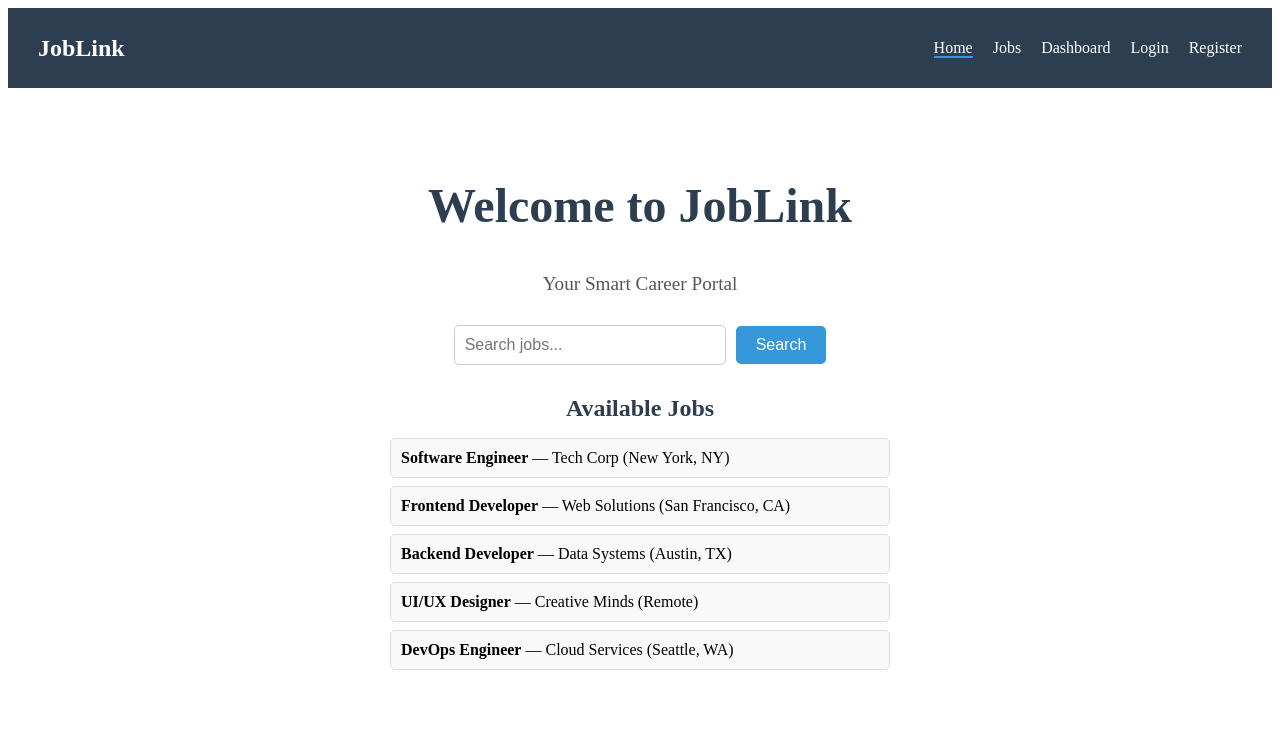
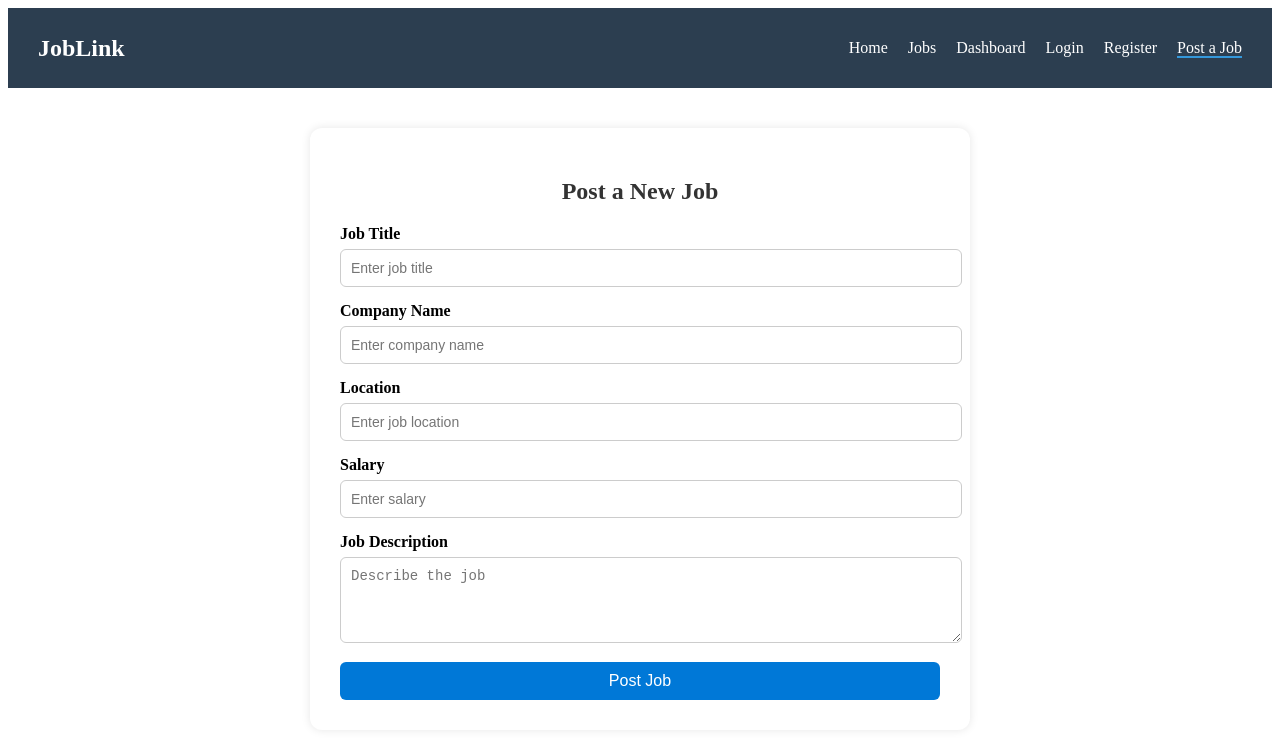
Before and after one commit to KKShaminda/Joblink, an Angular app in the folder joblink-frontend/: page /job-post in a window 1280 px wide. Before the commit this address led to /. Shown: the top 738 px of the page. Built offline with nearby package versions, Linux system fonts and the light colour scheme.

Commit message:
create job post page

```diff
--- a/joblink-frontend/src/app/app.routes.ts
+++ b/joblink-frontend/src/app/app.routes.ts
@@ -10,6 +10,7 @@ import { Applications } from './pages/dashboard/applications/applications';
 import { Profile } from './pages/dashboard/profile/profile';
 import { SavedJobs } from './pages/dashboard/saved-jobs/saved-jobs';
 import { Settings } from './pages/dashboard/settings/settings';
+import { JobPost as JobPostComponent } from './pages/job-post/job-post';
 
 export const routes: Routes = [
     { path: '', component: Landing },
@@ -18,6 +19,7 @@ export const routes: Routes = [
     { path: 'login', component: Login },
     { path: 'register', component: Register },
     { path: 'apply/:id', loadComponent: () => import('./pages/job-application/job-application').then(m => m.JobApplication) },
+    { path: 'job-post', component: JobPostComponent },
     {
     path: 'dashboard',
     component: DashboardLayout,
--- /dev/null
+++ b/joblink-frontend/src/app/pages/job-post/job-post.html
@@ -0,0 +1,37 @@
+<div class="job-post-container">
+  <h2>Post a New Job</h2>
+
+  <form [formGroup]="jobForm" (ngSubmit)="onSubmit()">
+    <div class="form-group">
+      <label>Job Title</label>
+      <input type="text" formControlName="title" placeholder="Enter job title" />
+      <small *ngIf="submitted && f['title'].errors?.['required']">Title is required.</small>
+    </div>
+
+    <div class="form-group">
+      <label>Company Name</label>
+      <input type="text" formControlName="company" placeholder="Enter company name" />
+      <small *ngIf="submitted && f['company'].errors?.['required']">Company name is required.</small>
+    </div>
+
+    <div class="form-group">
+      <label>Location</label>
+      <input type="text" formControlName="location" placeholder="Enter job location" />
+      <small *ngIf="submitted && f['location'].errors?.['required']">Location is required.</small>
+    </div>
+
+    <div class="form-group">
+      <label>Salary</label>
+      <input type="text" formControlName="salary" placeholder="Enter salary" />
+      <small *ngIf="submitted && f['salary'].errors?.['pattern']">Only numbers allowed.</small>
+    </div>
+
+    <div class="form-group">
+      <label>Job Description</label>
+      <textarea rows="4" formControlName="description" placeholder="Describe the job"></textarea>
+      <small *ngIf="submitted && f['description'].errors?.['minlength']">Minimum 10 characters.</small>
+    </div>
+
+    <button type="submit">Post Job</button>
+  </form>
+</div>
--- /dev/null
+++ b/joblink-frontend/src/app/pages/job-post/job-post.scss
@@ -0,0 +1,53 @@
+.job-post-container {
+  max-width: 600px;
+  margin: 40px auto;
+  background: #ffffff;
+  padding: 30px;
+  border-radius: 12px;
+  box-shadow: 0 0 10px rgba(0, 0, 0, 0.1);
+}
+
+h2 {
+  text-align: center;
+  margin-bottom: 20px;
+  color: #333;
+}
+
+.form-group {
+  margin-bottom: 15px;
+}
+
+label {
+  display: block;
+  font-weight: 600;
+  margin-bottom: 6px;
+}
+
+input,
+textarea {
+  width: 100%;
+  padding: 10px;
+  border: 1px solid #ccc;
+  border-radius: 6px;
+  font-size: 14px;
+}
+
+small {
+  color: red;
+  font-size: 12px;
+}
+
+button {
+  width: 100%;
+  padding: 10px;
+  background-color: #0078d7;
+  border: none;
+  color: white;
+  border-radius: 6px;
+  font-size: 16px;
+  cursor: pointer;
+}
+
+button:hover {
+  background-color: #005fa3;
+}
--- /dev/null
+++ b/joblink-frontend/src/app/pages/job-post/job-post.ts
@@ -0,0 +1,42 @@
+import { Component } from '@angular/core';
+import { FormBuilder, FormGroup, Validators } from '@angular/forms';
+import { CommonModule } from '@angular/common';
+import { ReactiveFormsModule } from '@angular/forms';
+
+@Component({
+  selector: 'app-job-post',
+  imports: [ CommonModule, ReactiveFormsModule ],
+  templateUrl: './job-post.html',
+  styleUrl: './job-post.scss'
+})
+export class JobPost {
+  jobForm: FormGroup;
+  submitted = false;
+
+  constructor(private fb: FormBuilder) {
+    this.jobForm = this.fb.group({
+      title: ['', [Validators.required, Validators.minLength(3)]],
+      company: ['', Validators.required],
+      location: ['', Validators.required],
+      salary: ['', [Validators.required, Validators.pattern('^[0-9]*$')]],
+      description: ['', [Validators.required, Validators.minLength(10)]]
+    });
+  }
+
+  onSubmit() {
+    this.submitted = true;
+
+    if (this.jobForm.valid) {
+      console.log('✅ Job Data Submitted:', this.jobForm.value);
+      alert('Job posted successfully!');
+      this.jobForm.reset();
+      this.submitted = false;
+    } else {
+      alert('Please fill all required fields correctly.');
+    }
+  }
+
+  get f() {
+    return this.jobForm.controls;
+  }
+}
--- a/joblink-frontend/src/app/shared/navbar/navbar.html
+++ b/joblink-frontend/src/app/shared/navbar/navbar.html
@@ -9,7 +9,7 @@
     <li><a routerLink="/dashboard" routerLinkActive="active">Dashboard</a></li>
     <li><a routerLink="/login" routerLinkActive="active">Login</a></li>
     <li><a routerLink="/register" routerLinkActive="active">Register</a></li>
-
+    <li><a routerLink="/job-post" routerLinkActive="active">Post a Job</a></li>
 
   </ul>
 </nav>
```
Also changed, not shown: 1 other file (tests, documents, lock files or other folders).
